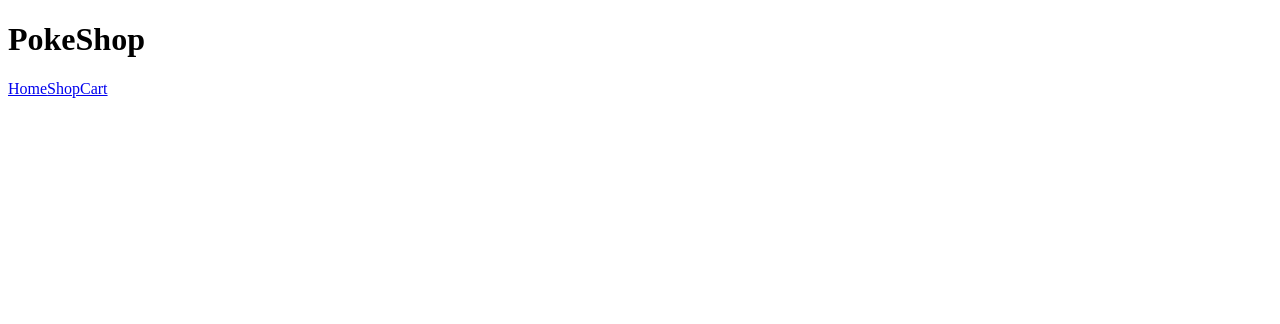
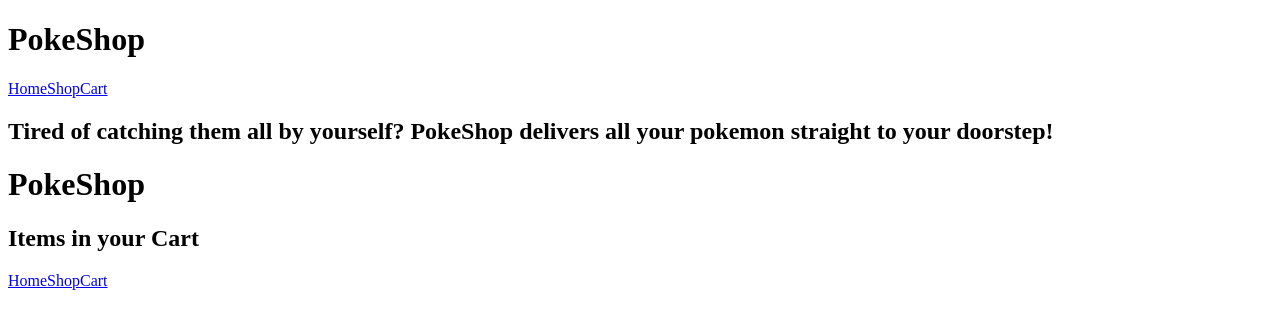
Before and after one commit to magic-doggo/Project-Shopping-Cart, a React (Vite) app: page /cart in a window 1280 px wide. Shown: the top 324 px of the page. Built offline with nearby package versions, Linux system fonts and the light colour scheme.

Commit message:
Use outlet context and routing to share state from app to Shop.jsx

```diff
--- a/src/App.jsx
+++ b/src/App.jsx
@@ -1,17 +1,25 @@
 import { Link } from "react-router-dom";
+import Shop from "./components/Shop";
+import { useState } from "react";
+import { Outlet } from "react-router-dom";
 
 const App = () => {
+  const [shopItems, setShopItems] = useState([]);
+  const [nrOfItemsInBasket, setNrOfItemsInBasket] = useState(0);
+  const [priceOfItemsInBasket, setPriceOfItemsInBasket] = useState(0);
   return (
     <div>
       <header>
         <h1>PokeShop</h1>
         <nav>
           <Link to=".">Home</Link>
+          {/* fix this. do not need shop component there? */}
           <Link to="shop">Shop</Link>
           <Link to="cart">Cart</Link>
         </nav>
       </header>
       <h2>Tired of catching them all by yourself? PokeShop delivers all your pokemon straight to your doorstep!</h2>
+      <Outlet context={{shopItems, setShopItems, nrOfItemsInBasket, setNrOfItemsInBasket, priceOfItemsInBasket, setPriceOfItemsInBasket}} />
     </div>
   )
 }
--- a/src/components/Cart.jsx
+++ b/src/components/Cart.jsx
@@ -5,6 +5,8 @@
         <div>
             <header>
                 <h1>PokeShop</h1>
+                {/* make a root layout with the header that is shared between components?  https://reactrouter.com/6.28.0/start/tutorial#nested-routes*/}
+                <h2>Items in your Cart</h2>
                 <nav>
                     <Link to="/">Home</Link>
                     <Link to="/shop">Shop</Link>
--- a/src/components/Shop.jsx
+++ b/src/components/Shop.jsx
@@ -1,15 +1,17 @@
-import { useEffect, useState } from "react";
+import { useEffect } from "react";
 import { Link } from "react-router-dom";
 import Card from "./Card";
 import ShoppingCartIcon from "./ShoppingCartIcon";
 import React, { Component } from 'react';
+import { useOutletContext } from "react-router-dom";
 
-const Shop = () => {
-    const [shopItems, setShopItems] = useState([]);
+// const Shop = ({shopItems, setShopItems, nrOfItemsInBasket, setNrOfItemsInBasket, priceOfItemsInBasket, setPriceOfItemsInBasket}) => {
+    const Shop = () => {
+    // const [shopItems, setShopItems] = useState([]);
     //read lesson api lesson examples again again
-    const [nrOfItemsInBasket, setNrOfItemsInBasket] = useState(0);
-    const [priceOfItemsInBasket, setPriceOfItemsInBasket] = useState(0);
-
+    // const [nrOfItemsInBasket, setNrOfItemsInBasket] = useState(0);
+    // const [priceOfItemsInBasket, setPriceOfItemsInBasket] = useState(0);
+    const { shopItems, setShopItems, nrOfItemsInBasket, setNrOfItemsInBasket, priceOfItemsInBasket, setPriceOfItemsInBasket } = useOutletContext();
     function addToCart(id) {
         setShopItems(shopItems.map(item => {
             if (item.pokeIndex === id) {
@@ -65,12 +67,11 @@
                     <Link to="/">Home</Link>
                     <Link to="/shop">Shop</Link>
                     <Link to="/cart">Cart</Link>
-                    <ShoppingCartIcon nrOfItemsInBasket={nrOfItemsInBasket} priceOfItemsInBasket={priceOfItemsInBasket}></ShoppingCartIcon>
                 </nav>
             </header>
             <h2>Shop Page</h2>
             <div>
-                {shopItems.map((item) =>
+                {shopItems && shopItems.map((item) =>
                     <Card key={item.pokeIndex} imageURL={item.icon} price={item.price} name={item.name} id={item.pokeIndex}
                         nrOfCopiesInShoppingCart={item.nrOfCopiesInShoppingCart} addToCart={addToCart} removeFromCart={removeFromCart}></Card>
                 )}
@@ -89,6 +90,10 @@
 //for individual cards/items, do like rimi: image on top, name underneath, price underneath.
 //under that, a wide button "add to cart". when clicked, show number in middle, - and + button on sides
 
+//useParams() if planning to make subpages for items https://www.theodinproject.com/lessons/node-path-react-new-react-router
+
+//min 11, shomehow pass data through router? not possible to pass data back to parents? https://www.youtube.com/watch?v=J6-Iw0cJYJk
+//read router doc again <Route path="/" element={<ShopPage items={items} addItemToCart={addItemToCart} />} />
 
 
 
--- a/src/routes.jsx
+++ b/src/routes.jsx
@@ -7,17 +7,27 @@
 const routes = [
     {
         path: "/",
-        element: <App/>,
-        errorElement: <ErrorPage/>
+        element: <App />,
+        errorElement: <ErrorPage />,
+        children: [
+            {
+                path: "cart",
+                element: <Cart />
+            },
+            {
+                path: "shop",
+                element: <Shop />
+            }
+        ]
     },
-    {
-        path: "cart",
-        element: <Cart/>
-    },
-    {
-        path: "shop",
-        element: <Shop/>
-    }
+    // {
+    //     path: "cart",
+    //     element: <Cart/>
+    // },
+    // {
+    //     path: "shop",
+    //     element: <Shop/>
+    // }
 ]
 
 export default routes;
```
